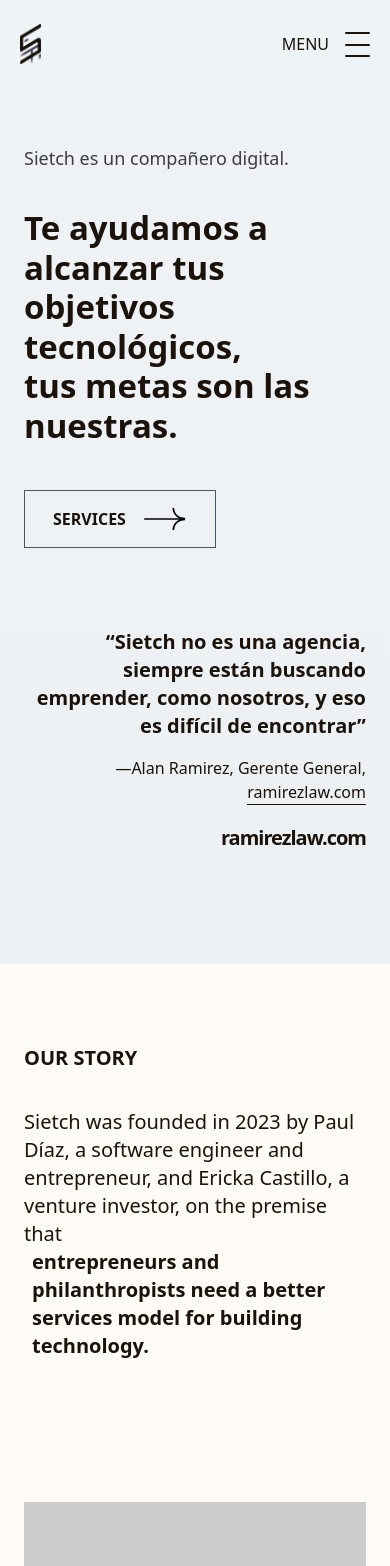
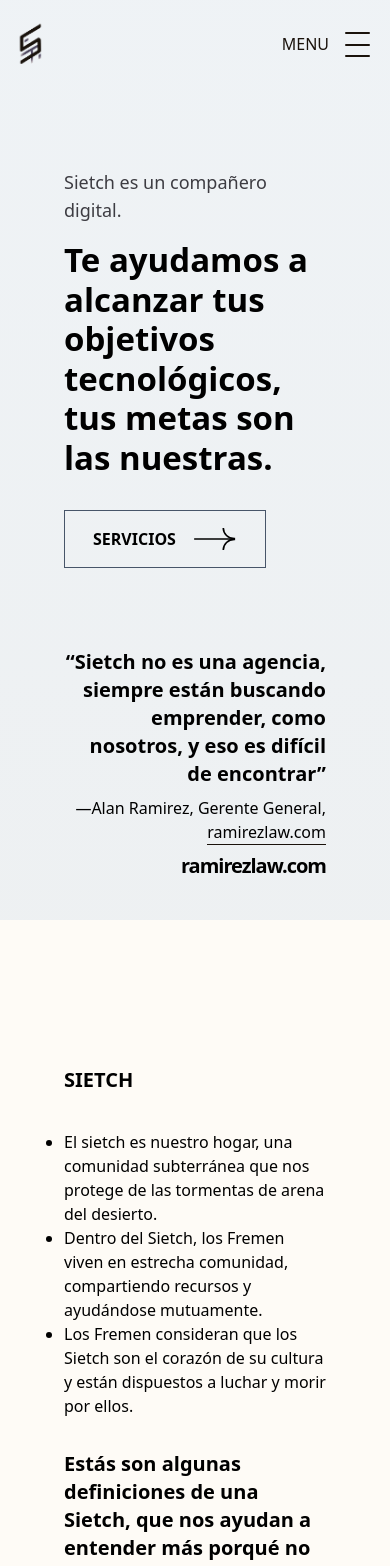
Before and after one commit to sietchco/sietch.co, a React (Vite) app: page / in a window 390 px wide. Shown: the top 1566 px of the page. Built offline with nearby package versions, Linux system fonts and the light colour scheme; a web font is replaced by a local one.

Commit message:
WIP Update Home page

```diff
--- a/src/components/common/Navigation.tsx
+++ b/src/components/common/Navigation.tsx
@@ -50,46 +50,56 @@ const Navigation = (props: NavigationProps) => {
   )
 
   return (
-    <div className="bg-gradient-to-b from-[#EEF3F6] to-[#EEF3F6]">
+    <div className="fixed left-0 top-0 w-full">
       <nav className="flex justify-between items-center z-50">
         <Link to="/" className="flex items-center">
           <img src={logoSietch} alt="SietchLogo" className="h-10 max-md:mt-6 ml-12 max-md:ml-5" />
         </Link>
 
         <div className={linksWrapperClasses}>
-
-          <motion.div variants={Animations.container} initial='hidden' whileInView='show' className={navbar ? 'md:mr-10 text-end' : 'flex'}>
+          <motion.div
+            variants={Animations.container}
+            initial="hidden"
+            whileInView="show"
+            className={navbar ? 'md:mr-10 text-end' : 'flex'}
+          >
             <div className={showHomeLink}>
-              <Link to='/'>
-                <motion.li className='sb-underline my-2 w-40' variants={Animations.item}>
+              <Link to="/">
+                <motion.li className="sb-underline my-2 w-40" variants={Animations.item}>
                   home
                 </motion.li>
               </Link>
             </div>
-            <div className='overflow-hidden md:ml-20 list-none max-md:ml-5 max-md:w-36'>
-              <Link to='/work'>
-                <motion.li className={`sb-underline my-2 ${navbar ? 'w-36' : ''}`} variants={Animations.item}>
+            <div className="overflow-hidden md:ml-20 list-none max-md:ml-5 max-md:w-36">
+              <Link to="/work">
+                <motion.li
+                  className={`sb-underline my-2 ${navbar ? 'w-36' : ''}`}
+                  variants={Animations.item}
+                >
                   work
                 </motion.li>
               </Link>
             </div>
-            <div className='overflow-hidden md:ml-20 list-none max-md:ml-5 max-md:w-[13.1rem]'>
-              <Link to='/services'>
-                <motion.li className='sb-underline my-2' variants={Animations.item}>
+            <div className="overflow-hidden md:ml-20 list-none max-md:ml-5 max-md:w-[13.1rem]">
+              <Link to="/services">
+                <motion.li className="sb-underline my-2" variants={Animations.item}>
                   services
                 </motion.li>
               </Link>
             </div>
-            <div className='overflow-hidden md:ml-20 list-none max-md:ml-5 max-md:w-36'>
-              <Link to='/team'>
-                <motion.li className={`sb-underline my-2 ${navbar ? 'w-36' : ''}`} variants={Animations.item}>
+            <div className="overflow-hidden md:ml-20 list-none max-md:ml-5 max-md:w-36">
+              <Link to="/team">
+                <motion.li
+                  className={`sb-underline my-2 ${navbar ? 'w-36' : ''}`}
+                  variants={Animations.item}
+                >
                   team
                 </motion.li>
               </Link>
             </div>
-            <div className='overflow-hidden md:ml-20 list-none max-md:ml-5 max-md:w-52 '>
-              <Link to='/contact'>
-                <motion.li className='sb-underline my-2' variants={Animations.item}>
+            <div className="overflow-hidden md:ml-20 list-none max-md:ml-5 max-md:w-52 ">
+              <Link to="/contact">
+                <motion.li className="sb-underline my-2" variants={Animations.item}>
                   contact
                 </motion.li>
               </Link>
--- /dev/null
+++ b/src/components/common/Wrapper.tsx
@@ -0,0 +1,13 @@
+import clsx from 'clsx'
+import { HTMLAttributes, PropsWithChildren } from 'react'
+
+type WrapperProps = PropsWithChildren & HTMLAttributes<HTMLDivElement> & {}
+
+const Wrapper = (props: WrapperProps) => {
+  const { children, className } = props
+  const wrapperClassName = clsx('container mx-auto py-10 px-16', className)
+
+  return <div className={wrapperClassName}>{children}</div>
+}
+
+export default Wrapper
--- /dev/null
+++ b/src/components/views/HomeProblem.tsx
@@ -0,0 +1,26 @@
+import Parallax from '@/utils/Parallax'
+
+const _ITEMS = [
+  {
+    title: 'El problema',
+    description: 'Las agencias tienen equipos inestables y costos irregulares',
+  },
+  {
+    title: 'El problema',
+    description: 'La retención de talento se ha convertido ',
+  },
+]
+
+const HomeProblem = () => {
+  return (
+    <section className="container mx-auto max-sm:px-6 md:px-14 lg:px-16 xl:px-64">
+      {[1, 2, 3].map((index) => (
+        <section key={index} className="snap-center">
+          <Parallax />
+        </section>
+      ))}
+    </section>
+  )
+}
+
+export default HomeProblem
--- a/src/layouts/Main.tsx
+++ b/src/layouts/Main.tsx
@@ -17,7 +17,9 @@ const Main = (props: MainProps) => {
   return (
     <div>
       <Navigation navbar={navbar} setNavbar={setNavbar} />
+
       <main className={childrenWrapperclasses}>{children}</main>
+
       <Footer />
     </div>
   )
--- a/src/pages/Home.tsx
+++ b/src/pages/Home.tsx
@@ -5,77 +5,90 @@ import { Link } from 'react-router-dom'
 
 import img from '@/assets/img/image.png'
 import america from '@/assets/svg/svg-america.svg'
+import Wrapper from '@/components/common/Wrapper'
 import Button from '@/components/ui/Button'
 import Main from '@/layouts/Main'
 import Counter from '@/utils/Counter'
 import { Animations } from '@/variants/animations'
 
 import Parallax from '../utils/Parallax'
+import HomeProblem from '@/components/views/HomeProblem'
 
 const Home = () => {
-  const [showImage, setShowImage] = useState<boolean>(false)
+  const [showImage, setShowImage] = useState(false)
 
   return (
     <Main>
       <Helmet>
         <title>Sietch · Software Factory</title>
       </Helmet>
+
       <div className="bg-ui-white">
         {/* hero section */}
-        <section className="bg-gradient-to-b from-[#D8E6F566] to-[#bbd0e63f] h-full">
-          <header className="container mx-auto py-10 text-ui-black max-sm:px-6 max-sm:pb-0 lg:px-16 xl:px-64">
-            <div className="pt-10 pb-[60px] max-sm:pb-11 snap-center">
-              <h3 className="text-2xl pb-4 max-sm:text-lg text-ui-gray">
+        <section className="bg-gradient-to-b from-[#D8E6F566] to-[#bbd0e63f] content-centered min-h-screen">
+          <Wrapper>
+            <div className="mb-8 mt-32 snap-center">
+              <h3 className="text-2xl mb-4 max-sm:text-lg text-ui-gray">
                 Sietch es un compañero digital.
               </h3>
-              <h1 className="text-[56px] font-bold leading-[1.2] max-md:text-[33px] max-sm:pt-5 xl:w-[46rem]">
+
+              <h2 className="text-[56px] font-bold leading-[1.2] max-md:text-[33px] xl:w-[46rem]">
                 Te ayudamos a alcanzar tus objetivos tecnológicos, <br /> tus metas son las
                 nuestras.
-              </h1>
+              </h2>
             </div>
-            <div className="flex justify-start max-md:pb-20">
+
+            <div className="mb-20">
               <Link to="/services">
-                <Button>SERVICES</Button>
+                <Button>SERVICIOS</Button>
               </Link>
             </div>
-            <div className="text-right pb-20 max-sm:pb-28">
-              <p className="font-semibold max-sm:text-xl md:pt-24 text-2xl md:ml-72">
+
+            <div className="text-right">
+              <p className="font-semibold max-sm:text-xl mb-2 text-2xl md:ml-72">
                 “Sietch no es una agencia, siempre están buscando emprender, como nosotros, y eso es
                 difícil de encontrar”
               </p>
-              <p className="pt-4 pb-5">
+
+              <p className="mb-2">
                 —Alan Ramirez, Gerente General, <span className="link">ramirezlaw.com</span>
               </p>
-              <span className="font-extrabold ml-5 text-xl tracking-[-1px]">ramirezlaw.com</span>
+
+              <span className="font-extrabold text-xl tracking-[-1px]">ramirezlaw.com</span>
             </div>
-          </header>
+          </Wrapper>
         </section>
 
         {/* our story section*/}
-        <section>
-          <div className="container mx-auto max-sm:px-6 md:px-14 lg:px-16 xl:px-64
-          py-10 text-ui-black mt-[9rem] max-sm:mt-20 max-sm:py-0 snap-center grid md:grid-cols-2">
-            <div className="text-xl xl:text-[32px] xl:leading-tight md:h-screen flex flex-col justify-center">
-              <h3 className="text-xl uppercase font-bold mb-9">our story</h3>
-                Sietch was founded in 2023 by Paul Díaz, a software engineer and entrepreneur, and
-                Ericka Castillo, a venture investor, on the premise that
-              <strong className="ml-2">
-                entrepreneurs and philanthropists need a better services model for building
-                technology.
+        <section className="content-centered snap-center min-h-screen">
+          <Wrapper>
+            <div className="max-w-2xl">
+              <h3 className="text-xl uppercase font-bold mb-9">SIETCH</h3>
+              <ul className="list-disc mb-8">
+                <li>
+                  El sietch es nuestro hogar, una comunidad subterránea que nos protege de las
+                  tormentas de arena del desierto.
+                </li>
+                <li>
+                  Dentro del Sietch, los Fremen viven en estrecha comunidad, compartiendo recursos y
+                  ayudándose mutuamente.
+                </li>
+                <li>
+                  Los Fremen consideran que los Sietch son el corazón de su cultura y están
+                  dispuestos a luchar y morir por ellos.
+                </li>
+              </ul>
+
+              <strong className="text-xl">
+                Estás son algunas definiciones de una Sietch, que nos ayudan a entender más porqué
+                no nos consideramos una simple agencia.
               </strong>
             </div>
-          </div>
+          </Wrapper>
         </section>
 
         {/* the problem section */}
-        <section
-          className="container mx-auto max-sm:px-6 md:px-14 lg:px-16 xl:px-64">
-          {[1,2,3].map((index) => (
-            <section key={index} className='snap-center'>
-                <Parallax />
-            </section>
-          ))}
-        </section>
+        <HomeProblem />
 
         {/* sietch message section with colorful bg */}
         <section className="bg-gradient-to-b from-[#D8E6F566] to-[#bbd0e63f] snap-center">
@@ -100,10 +113,8 @@ const Home = () => {
         text-ui-black mt-[9rem] max-md:mt-24 grid sm:grid-cols-2 max-md:pt-10 max-md:pb-20 sm:gap-10 xl:gap-40 place-items-center snap-center"
         >
           <img src={img} />
-          <div className='md:h-screen flex flex-col justify-center'>
-            <h3 className="text-xl uppercase font-bold mb-9 max-md:mt-10">
-              we the action
-            </h3>
+          <div className="md:h-screen flex flex-col justify-center">
+            <h3 className="text-xl uppercase font-bold mb-9 max-md:mt-10">we the action</h3>
             <div className="text-xl xl:leading-tight max-sm:pb-14 pb-20">
               Over 42,000 lawyers recruited to support more than 500 nonprofits nationwide.
             </div>
@@ -114,50 +125,52 @@ const Home = () => {
         </section>
 
         {/* today section with bg dark and numbers */}
-        <section className="text-ui-white bg-today mb-[530px] max-md:mb-[340px]">
+        <section className="snap-center relative text-ui-white min-h-screen bg-today mb-[530px] max-md:mb-[340px]">
           <motion.div
-          variants={Animations.bgdark} initial='hidden' animate='visible'
+            variants={Animations.bgdark}
+            initial="hidden"
+            animate="visible"
             onAnimationComplete={() => setShowImage(true)}
-          className='absolute bg-black h-full w-full'></motion.div>
-          <div className="container mx-auto max-sm:px-6 md:px-14 lg:px-16 xl:px-64 py-40 xl:pt-64 overflow-hidden snap-center">
-            <div className="grid grid-cols-2 place-items-center gap-72 relative max-lg:gap-10 max-sm:grid-cols-1">
-              <div className="z-10">
-                <h3 className="text-xl font-bold uppercase">today</h3>
-                <div className="text-3xl my-12 max-md:text-2xl max-md:text-[20px]  max-sm:mr-[7rem] max-sm:my-10">
+            className="absolute bg-black max-h-full w-full"
+          ></motion.div>
+          <Wrapper>
+            <div className="max-w-2xl">
+              <h3 className="text-xl font-bold uppercase mb-4">today</h3>
+
+              <div className="text-3xl max-md:text-2xl max-md:text-[20px] mb-10">
                 We're a distributed team of talented builders united and inspired by the impact of
                 our work.
               </div>
-                <div className='hover:text-black w-[200px]'>
+
+              <div className="hover:text-black w-[200px]">
                 <Button>OUR TEAM</Button>
               </div>
             </div>
-              { showImage &&
+
+            {showImage && (
               <motion.div
                 variants={Animations.image}
-                className="absolute -z-0 -right-32 -top-40 max-lg:-right-24 lg:-right-40 md:-right-0 sm:right-0 max-sm:-right-6 max-sm:-top-10">
-                <img src={america} />
-              </motion.div> }
-            </div>
+                className="absolute w-1/2 -top-40 -bottom-40 right-0"
+              >
+                <img className="h-full" src={america} />
+              </motion.div>
+            )}
 
-            <div className="flex justify-between text-8xl pt-60 max-md:grid max-md:grid-cols-2 max-md:text-6xl max-md:pt-36">
+            <div className="flex justify-between text-8xl max-md:text-6xl w-1/2 absolute left-1/2 -translate-x-1/2 bottom-20">
               <div className="flex flex-col items-center z-0 max-sm:mb-14 font-numbers">
-                <Counter from={0} to={9} />
+                <Counter from={0} to={5} />
                 <span className="text-base mt-6 font-sans">Years in business</span>
               </div>
               <div className="flex flex-col items-center z-0 font-numbers">
-                <Counter from={0} to={80} />
-                <span className="text-base mt-6 font-sans">Builders</span>
+                <Counter from={0} to={3} />
+                <span className="text-base mt-6 font-sans">Apps</span>
               </div>
               <div className="flex flex-col items-center z-0 font-numbers">
-                <Counter from={0} to={10} />
-                <span className="text-base mt-6 font-sans">Countries</span>
-              </div>
-              <div className="flex flex-col items-center z-0 font-numbers">
-                <Counter from={0} to={30} />
+                <Counter from={0} to={4} />
                 <span className="text-base mt-6 font-sans">Partnerships</span>
               </div>
             </div>
-          </div>
+          </Wrapper>
         </section>
       </div>
     </Main>
--- a/src/styles/globals.css
+++ b/src/styles/globals.css
@@ -5,6 +5,12 @@
 @layer base {
   body {
     @apply bg-ui-white;
+  }
+}
+
+@layer utilities {
+  .content-centered {
+    @apply flex items-center justify-center;
   }
 }
 
@@ -173,7 +179,7 @@
   background-repeat: no-repeat;
 }
 
-html{
+html {
   scroll-snap-type: y mandatory;
   scroll-behavior: smooth !important;
 }
```
Also changed, not shown: 2 other files (tests, documents, lock files or other folders). Lines whose indentation alone changed are shown as unchanged.
